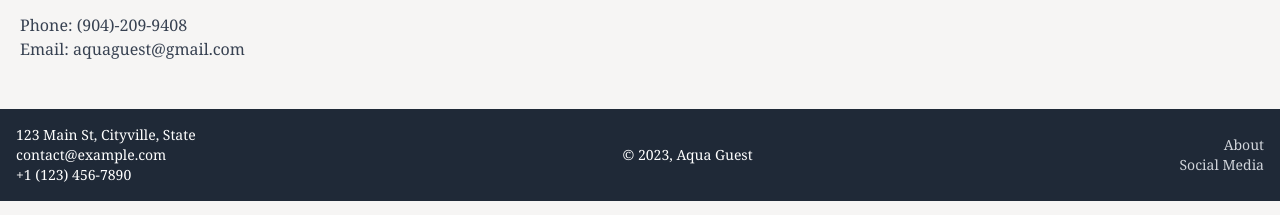
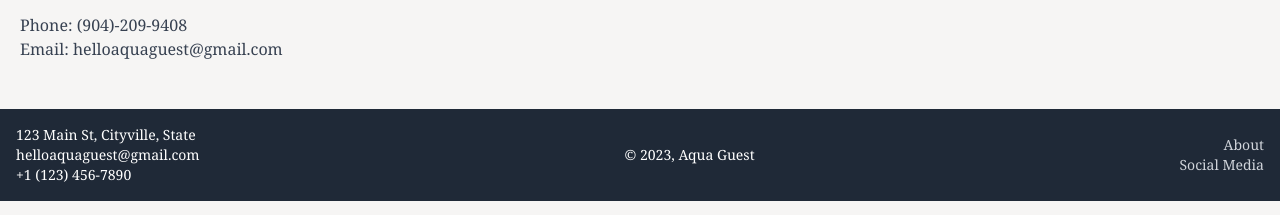
Before and after one commit to samanthawebber/aquaguest, a plain HTML site: page contact.html in a window 1280 px wide. Shown: the part 180-395 px from the top of the page. Drawn offline with nearby package versions, Linux system fonts and the light colour scheme.

Commit message:
update email

```diff
--- a/contact.html
+++ b/contact.html
@@ -74,7 +74,7 @@
           <!-- Contact Details -->
           <div class="mt-4">
             <p class="text-gray-700">Phone: (904)-209-9408</p>
-            <p class="text-gray-700">Email: aquaguest@gmail.com</p>
+            <p class="text-gray-700">Email: helloaquaguest@gmail.com</p>
           </div>
         </div>
       </div>
@@ -88,7 +88,7 @@
       <!-- Contact Info on the left -->
       <div class="text-left text-sm">
         <p>123 Main St, Cityville, State</p>
-        <p>contact@example.com</p>
+        <p>helloaquaguest@gmail.com</p>
         <p>+1 (123) 456-7890</p>
       </div>
 
```
Also changed, not shown: about.html (+1 -1 lines), booking.html (+1 -1 lines), faq.html (+1 -1 lines), index.html (+1 -1 lines), prices.html (+1 -1 lines).
